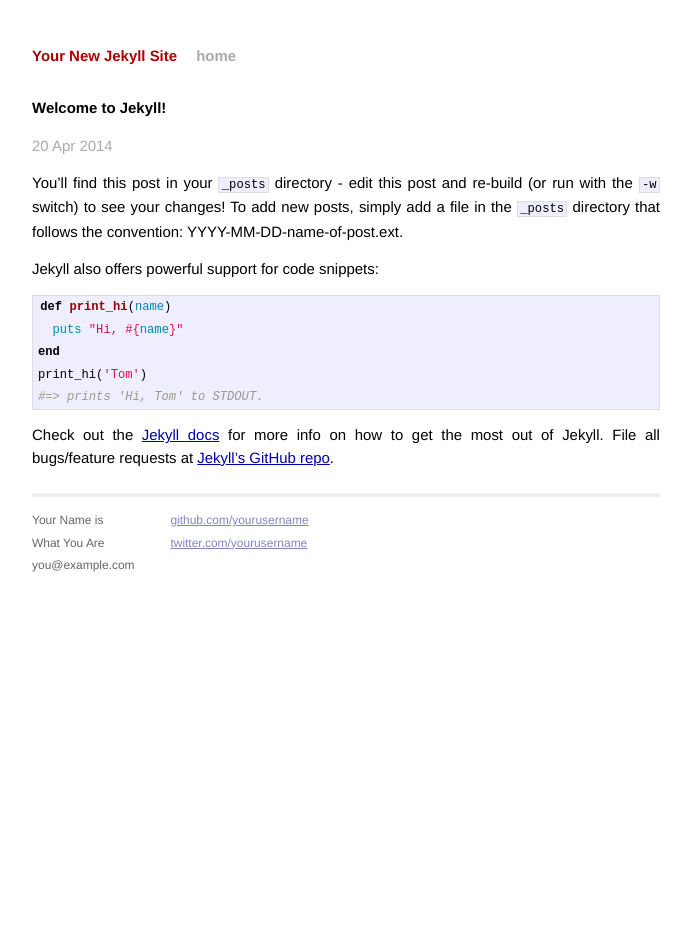
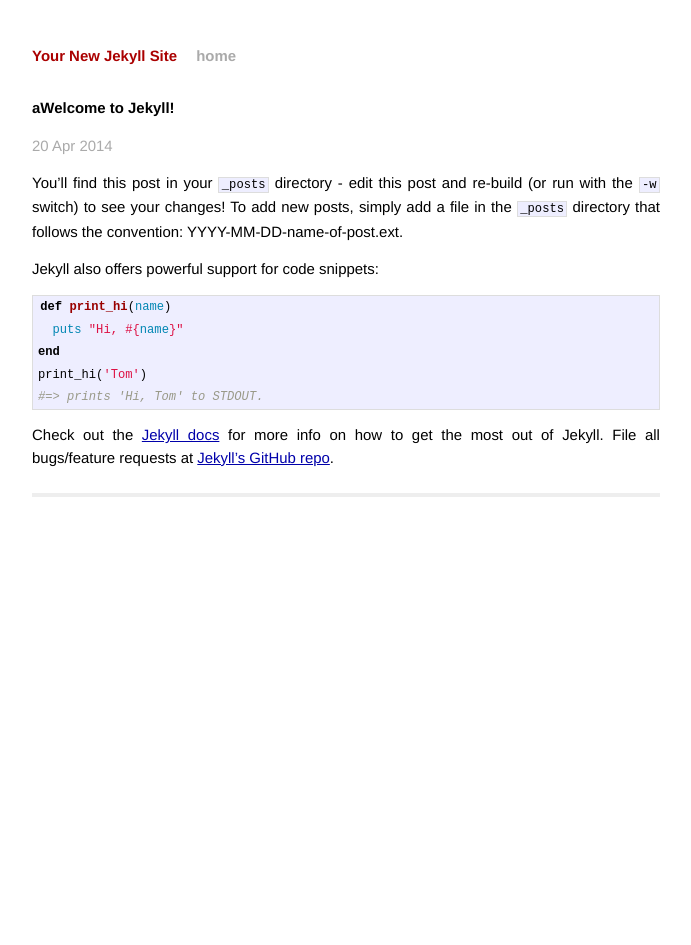
Before and after one commit to thelookee/thelookee.github.io, a Jekyll site: the page built from cv/_posts/2014-04-20-welcome-to-jekyll.markdown, in a window 1280 px wide. Shown: the whole page, without its empty margins (294-985 px from the left). Built offline with Jekyll 4.4.1, drawn with Linux system fonts in a browser that asks for light colours; Markdown is read by kramdown in place of the engine named in the settings.

Commit message:
commit two

```diff
--- a/cv/_layouts/default.html
+++ b/cv/_layouts/default.html
@@ -22,7 +22,7 @@
 
 
           <div class="footer">
-            <div class="contact">
+            <!-- <div class="contact">
               <p>
                 Your Name is<br />
                 What You Are<br />
@@ -34,7 +34,7 @@
                 <a href="https://github.com/yourusername">github.com/yourusername</a><br />
                 <a href="https://twitter.com/yourusername">twitter.com/yourusername</a><br />
               </p>
-            </div>
+            </div> -->
           </div>
         </div>
 
--- a/cv/_posts/2014-04-20-welcome-to-jekyll.markdown
+++ b/cv/_posts/2014-04-20-welcome-to-jekyll.markdown
@@ -1,6 +1,6 @@
 ---
 layout: post
-title:  "Welcome to Jekyll!"
+title:  "aWelcome to Jekyll!"
 date:   2014-04-20 09:11:03
 categories: jekyll update
 ---
--- a/cv/css/main.css
+++ b/cv/css/main.css
@@ -104,7 +104,7 @@ a:visited {
 
 .footer .rss {
   margin-top: 1.1em;
-  margin-right: -0.2em;
+  margin-right: -.2em;
   float: right; }
 
 .footer .rss img {
@@ -119,7 +119,7 @@ a:visited {
 .post pre {
   border: 1px solid #ddd;
   background-color: #eef;
-  padding: 0 0.4em; }
+  padding: 0 .4em; }
 
 .post ul, .post ol {
   margin-left: 1.35em; }
@@ -127,7 +127,7 @@ a:visited {
 .post code {
   border: 1px solid #ddd;
   background-color: #eef;
-  padding: 0 0.2em; }
+  padding: 0 .2em; }
 
 .post pre code {
   border: none; }
```
Also changed, not shown: 3 other files.
